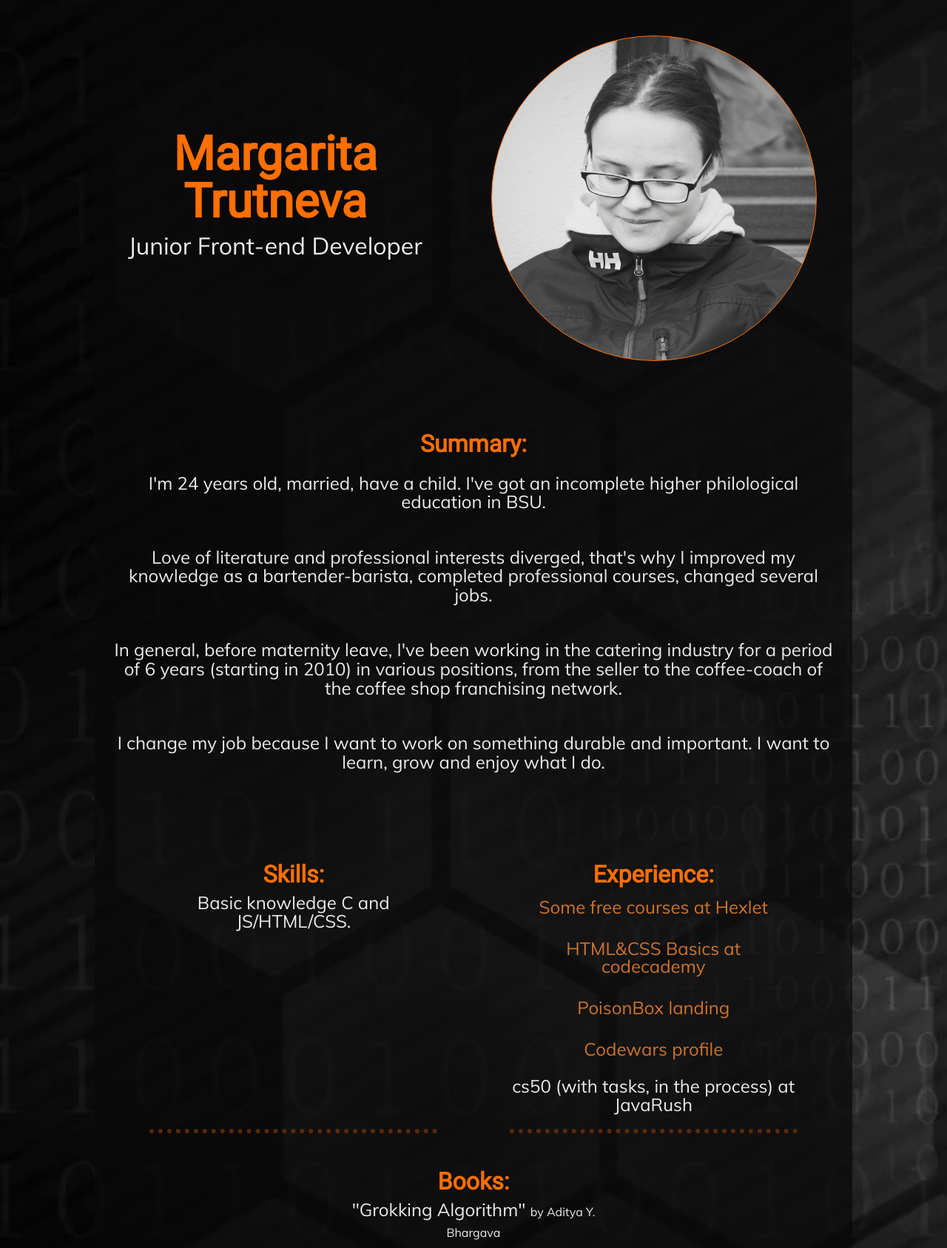
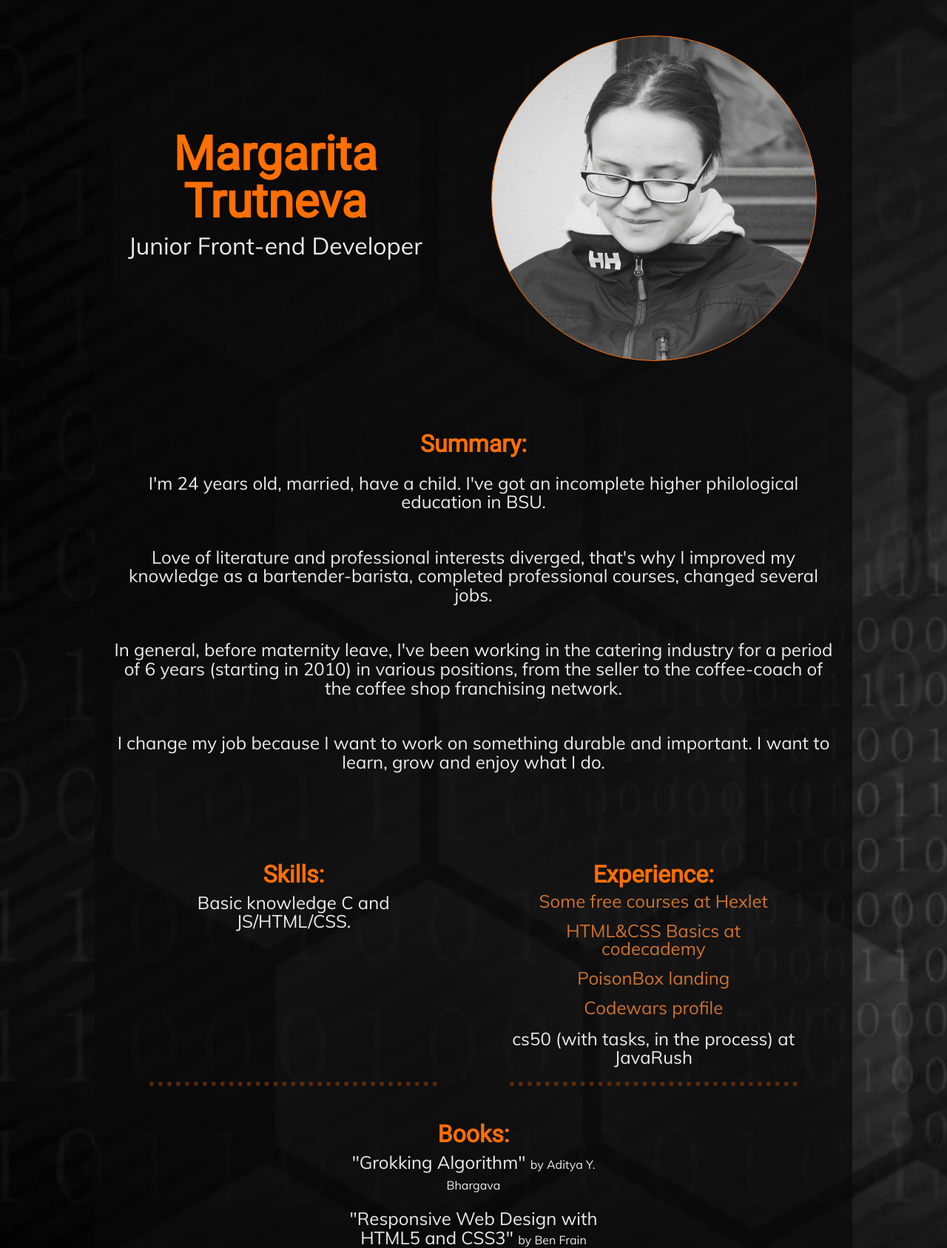
Before and after one commit to Grenzen/rsschool-2019Q1-cv, a PHP site: page / in a window 1280 px wide. Shown: the part 90-1777 px from the top of the page at 74% size. Run offline with PHP 8.4, Linux system fonts and the light colour scheme.

Commit message:
Update competence_and_education.css

```diff
--- a/cv-html/assets/stylesheets/competence_and_education.css
+++ b/cv-html/assets/stylesheets/competence_and_education.css
@@ -4,7 +4,6 @@
   display: flex;
   flex-direction: row;
   flex-wrap: wrap;
-  /* justify-content: space-between; */
   margin: 2.5%;
 }
 
@@ -15,7 +14,6 @@
 
   display: flex;
   flex-direction: column;
-  /* align-items: center; */
   text-align: center;
   border-bottom: .4rem dotted rgba(138, 59, 6, 0.61);
 }
@@ -25,6 +23,7 @@
 }
 
 .items > a {
+  font-size: 1rem;
   margin: 1rem;
   opacity: .8;
 }
@@ -40,6 +39,7 @@
   }
 
   .items a {
+    margin: 0.5rem;
     font-size: 1.5rem;
   }
 }
```
